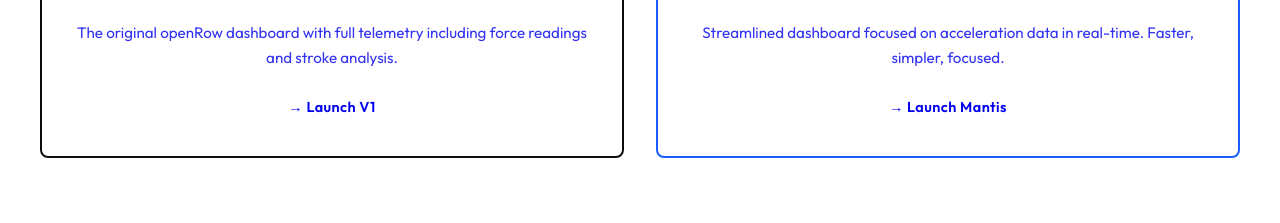
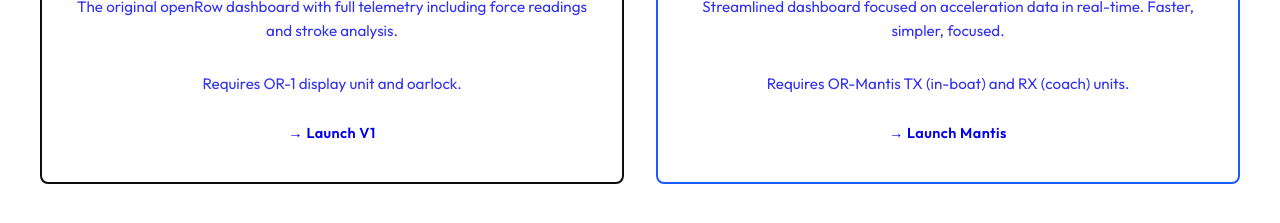
Before and after one commit to zmalkani/openRow-mantis, a plain HTML site: page pages/index.html in a window 1280 px wide. Shown: the part 545-768 px from the top of the page. Drawn offline with nearby package versions, Linux system fonts and the light colour scheme.

Commit message:
Add requirements for legacy and next generation versions

```diff
--- a/pages/index.html
+++ b/pages/index.html
@@ -190,6 +190,7 @@
         <div class="version-title">V1 Beta</div>
         <div class="version-badge">Force + SPM</div>
         <div class="version-description">The original openRow dashboard with full telemetry including force readings and stroke analysis.</div>
+        <div class="version-description"> Requires OR-1 display unit and oarlock.</div>
       </div>
       <div class="cta-text">→ Launch V1</div>
     </a>
@@ -200,6 +201,7 @@
         <div class="version-title">Mantis</div>
         <div class="version-badge">Acceleration Only</div>
         <div class="version-description">Streamlined dashboard focused on acceleration data in real-time. Faster, simpler, focused.</div>
+        <div class="version-description"> Requires OR-Mantis TX (in-boat) and RX (coach) units.</div>
       </div>
       <div class="cta-text">→ Launch Mantis</div>
     </a>
```
